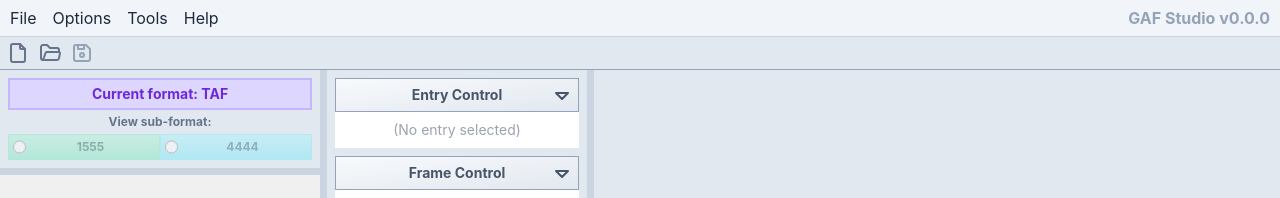
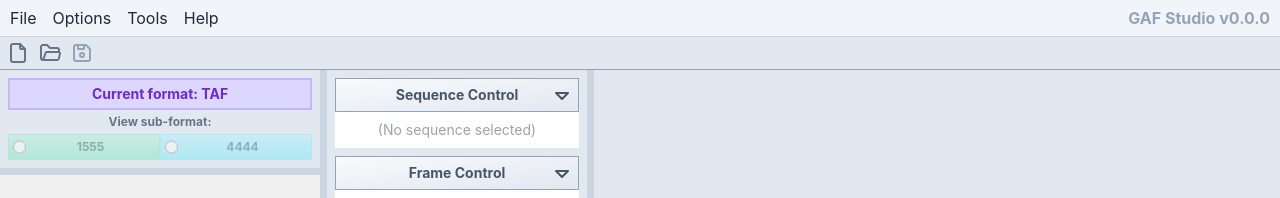
Before and after one commit to takingdoms/gaf-studio-web, a React (Vite) app: page / in a window 1280 px wide. Both pictures are taken after a click on the button "TAF". Shown: the top 198 px of the page. Built offline with nearby package versions, Linux system fonts and the light colour scheme.

Commit message:
renamed entries to sequences

```diff
--- a/src/components/app/controls/ControlsPanel.tsx
+++ b/src/components/app/controls/ControlsPanel.tsx
@@ -28,7 +28,7 @@ export default function ControlsPanel() {
               expanded={entryExpanded}
               setExpanded={setEntryExpanded}
             >
-              Entry Control
+              Sequence Control
             </CollapsibleHeader>
             {entryExpanded && <EntryControls />}
           </div>
--- a/src/components/app/controls/EntryControls.tsx
+++ b/src/components/app/controls/EntryControls.tsx
@@ -15,7 +15,7 @@ export default function EntryControls() {
   if (activeEntry === null) {
     return (
       <div className="text-center text-gray-400 bg-white p-2">
-        (No entry selected)
+        (No sequence selected)
       </div>
     );
   }
@@ -25,7 +25,7 @@ export default function EntryControls() {
   return (
     <div className="grow flex flex-col overflow-y-auto overflow-x-hidden bg-white space-y-2 px-4 py-2">
       <div className="flex flex-col text-center">
-        <div className="font-bold text-gray-700">Entry selected:</div>
+        <div className="font-bold text-gray-700">Sequence selected:</div>
         <div className="whitespace-nowrap overflow-auto font-mono">
           {activeEntry.name}
         </div>
--- a/src/components/app/entry-list/EntryListPanel.tsx
+++ b/src/components/app/entry-list/EntryListPanel.tsx
@@ -19,7 +19,7 @@ export default function EntryListPanel() {
   return (
     <Panel>
       <div className="grow flex flex-col overflow-hidden bg-white">
-        <div className="text-center text-sm font-bold text-slate-600 py-1">Entries</div>
+        <div className="text-center text-sm font-bold text-slate-600 py-1">Sequences</div>
         <div className="grow overflow-auto">
           <div className="relative">
             <EntryListTable
```
